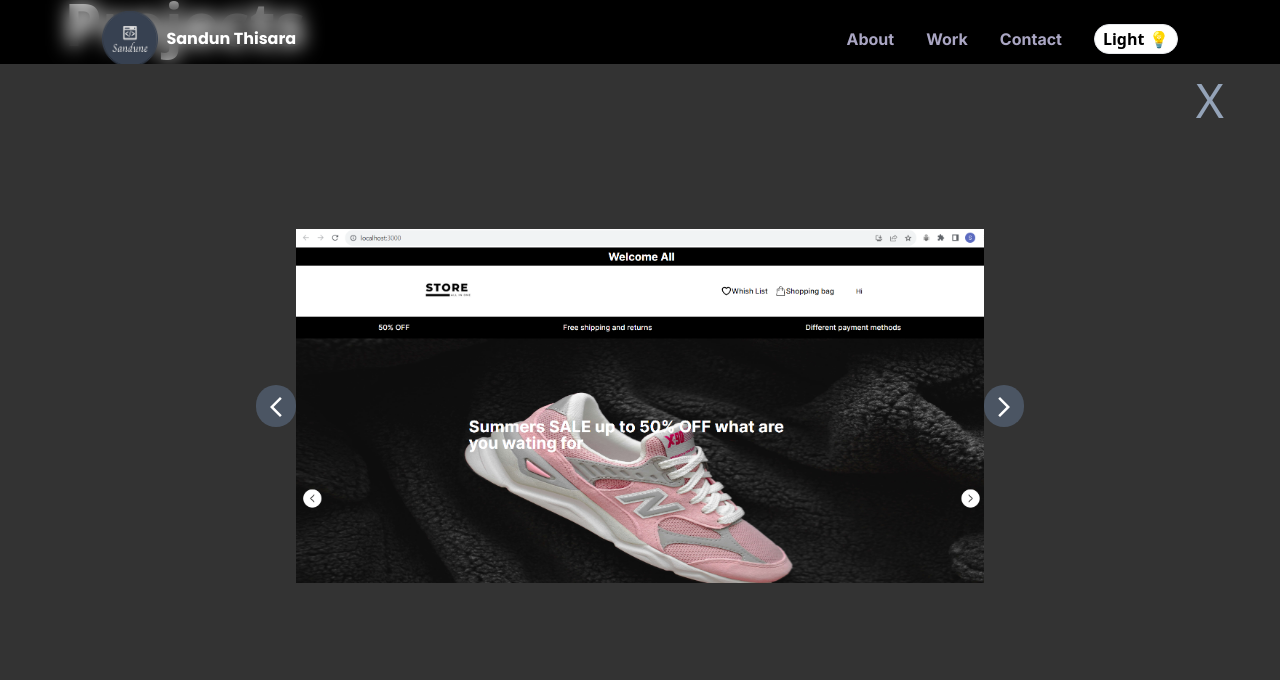
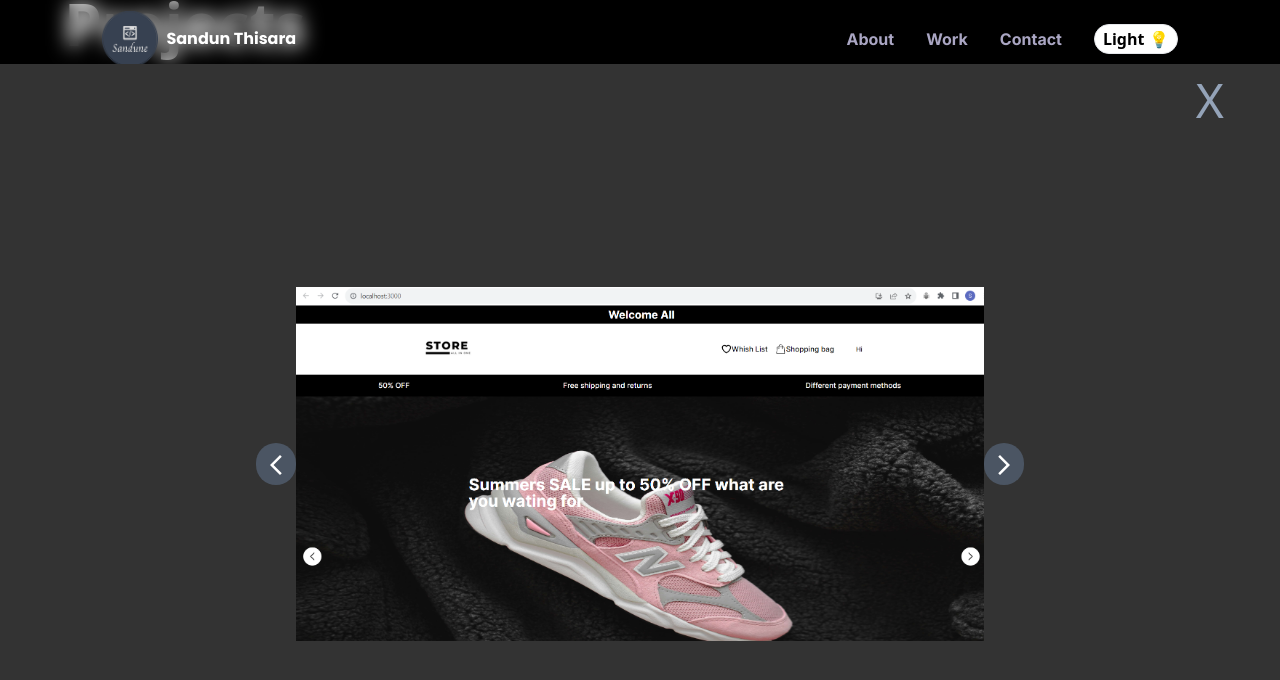
Before and after one commit to Studawatta/portfolio, a React (Vite) app: page / in a window 1280 px wide. Both pictures are taken after a click on the picture 244 px from the left and 2014 px from the top of the page. Shown: the part 1614-2294 px from the top of the page. Built offline with nearby package versions, Linux system fonts and the light colour scheme.

Commit message:
image slider align to middle

```diff
--- a/src/components/ImageSlider/index.jsx
+++ b/src/components/ImageSlider/index.jsx
@@ -9,12 +9,13 @@ const ImageSlider = ({ viewImage, index }) => {
   return (
     <div className="fixed left-0 top-16  z-50 h-[calc(100vh-64px)]  w-[100vw] bg-[#333333]">
       <span
-        className=" ml-auto mr-12 block w-fit cursor-pointer  px-2 text-right text-[48px] text-slate-400"
+        className=" ml-auto mr-12 block h-20 w-fit cursor-pointer px-2 text-right text-[48px] text-slate-400"
         onClick={() => viewImage(false)}
       >
         X
       </span>
-      <div className="m-auto mt-5 flex w-[100%] items-center justify-between md:h-[500px] md:w-[60%]">
+      <div className="flex h-[calc(100vh-160px)] items-center justify-center">
+        <div className="m-auto flex w-[100%] items-center justify-between md:h-[500px] md:w-[60%]">
           <span
             className=" cursor-pointer rounded-full bg-gray-600 p-2 text-white "
             onClick={() => {
@@ -52,6 +53,7 @@ const ImageSlider = ({ viewImage, index }) => {
           </span>
         </div>
       </div>
+    </div>
   );
 };
 
```
Lines whose indentation alone changed are shown as unchanged.
